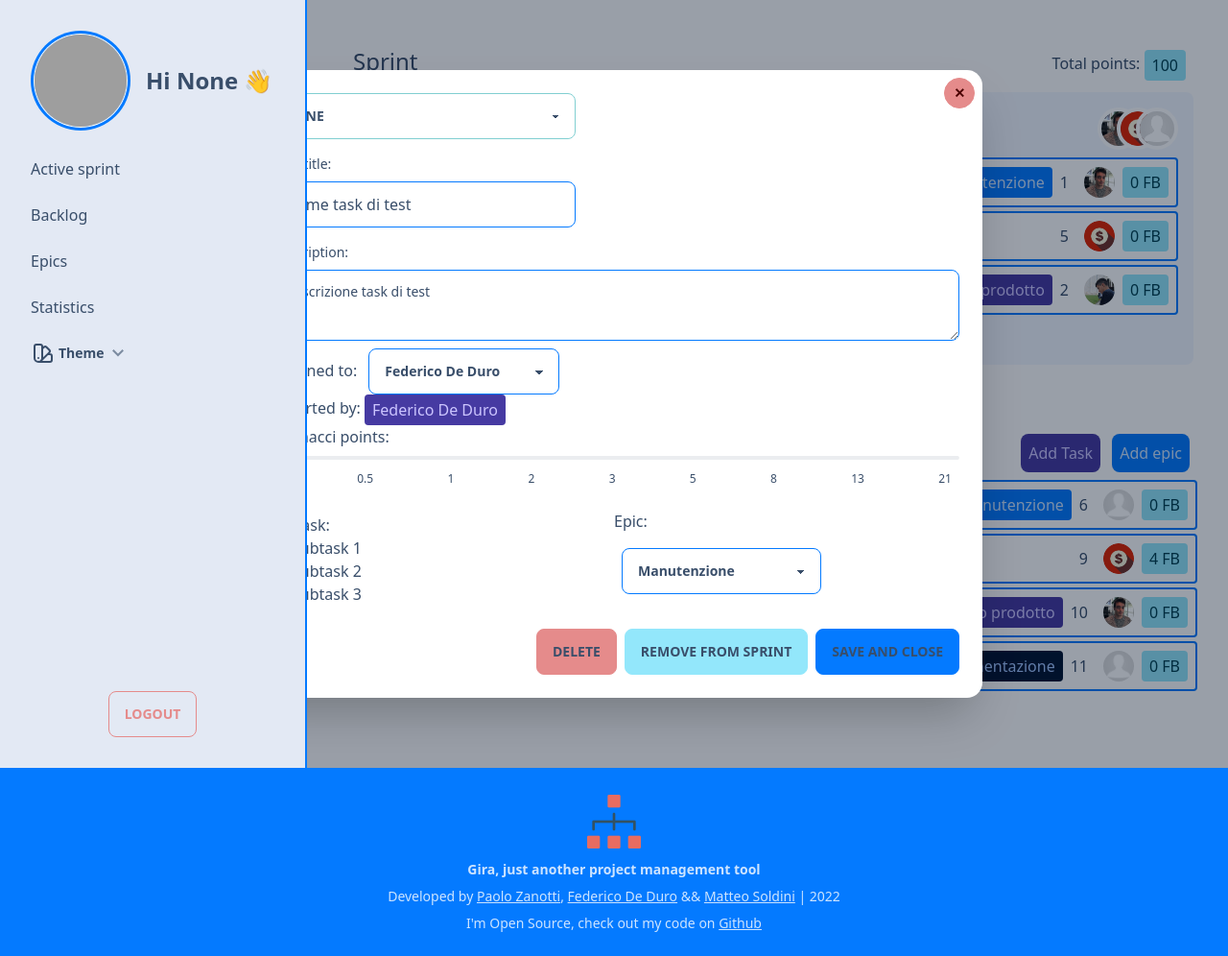
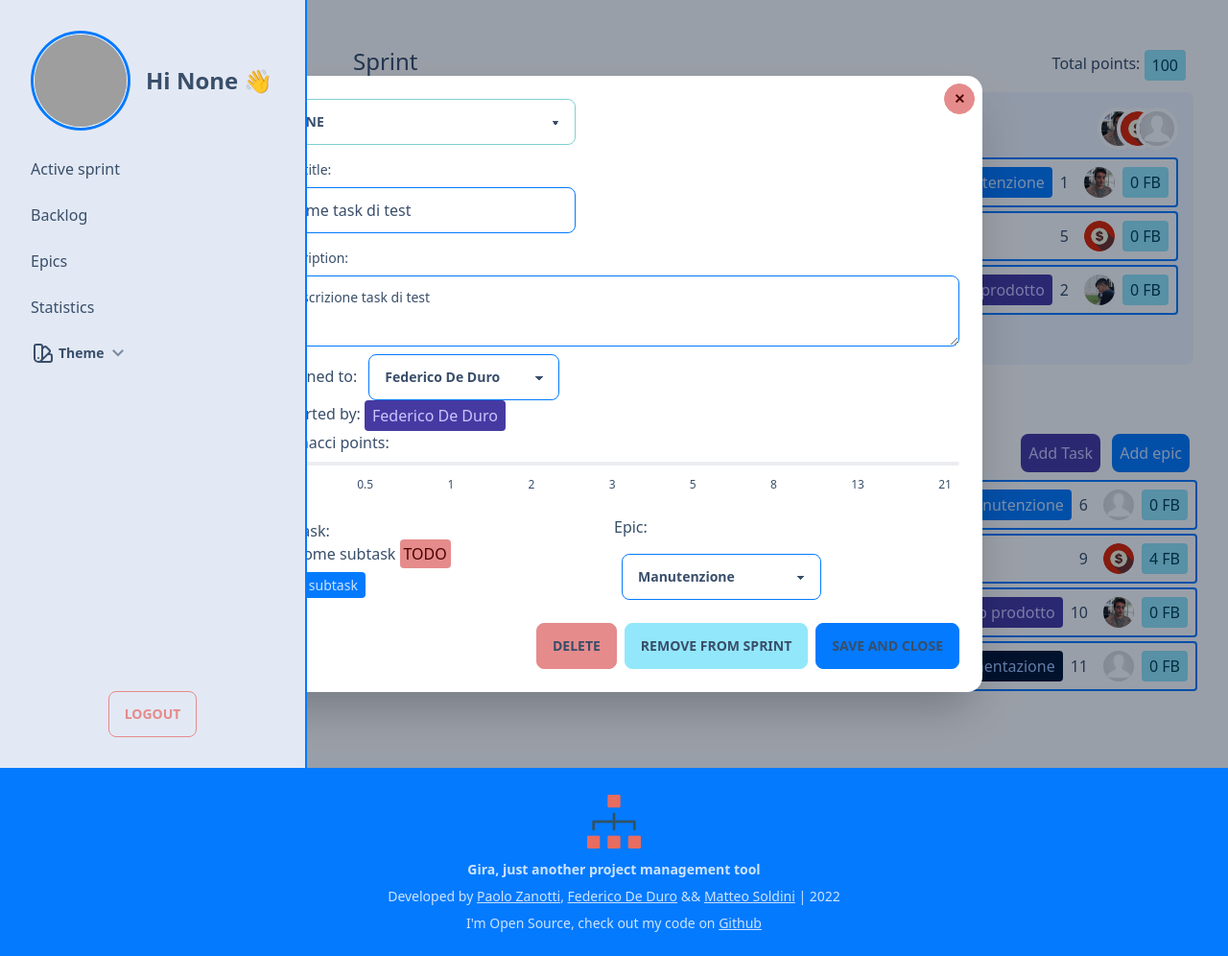
Before and after one commit to zanottipaolo/DB1-Agile, a Flask app: page /backlog in a window 1280 px wide, after a click that opens the changed part. Shown: the whole page at 96% size. Run offline with Flask 2, Linux system fonts and the light colour scheme; a user stored in the database is signed in; data comes from the database, SQL or seed files in the repository; some libraries are stand-ins or nearby versions; grey boxes are pictures that could not be loaded.

Commit message:
Add create subtask functionality

```diff
--- a/app.py
+++ b/app.py
@@ -222,7 +222,8 @@ def backlog():
 
         epics = Epic.query.filter(Epic.id != 0).all()
         total_points_of_sprint = 100  # Fare SUM di sprint_task.fibonacci_points
-        return render_template('backlog.html', tasks=tasks, current_sprint=current_sprint, backlog_task=backlog_task, sprint_task=sprint_task, epics=epics, total_points_of_sprint=total_points_of_sprint, is_closable=is_closable, today=today, days_remaning=days_remaning, developer=developer, isNotLogin=True)
+        subtasks = SubTask.query.all()
+        return render_template('backlog.html', subtasks=subtasks, tasks=tasks, current_sprint=current_sprint, backlog_task=backlog_task, sprint_task=sprint_task, epics=epics, total_points_of_sprint=total_points_of_sprint, is_closable=is_closable, today=today, days_remaning=days_remaning, developer=developer, isNotLogin=True)
     if request.method == 'POST' and 'create-new-task' in request.form:
         # add new task
         new_task = Task(request.form.get('name'),               # name
@@ -311,10 +312,18 @@ def backlog():
         in_sprint = request.form.get('in_sprint')
         if int(in_sprint) == 0:  # da backlog a sprint
             current_sprint = Sprint.query.filter_by(is_active=1).one()
-            app.logger.info(current_sprint)
             task_to_move.sprint = current_sprint.id
         else:  # da sprint a backlog
             task_to_move.sprint = None
+        db_session.commit()
+    if request.method == 'POST' and 'create-new-subtask' in request.form:
+        app.logger.info("Create new subtask")
+        father_task = request.form.get('father_task')
+        name = request.form.get('name')
+        description = request.form.get('description')
+        assigned_to = request.form.get('assigned_to')
+        new_subtask = SubTask(name, description, father_task, assigned_to)
+        db_session.add(new_subtask)
         db_session.commit()
         return redirect('/backlog')
 
--- a/static/script/backlog.js
+++ b/static/script/backlog.js
@@ -52,3 +52,17 @@ function closeModal() {
     var modal = document.getElementById("modalMoveTask");
     modal.classList.add('hidden');
 }
+
+function open_new_subtask(father_task) {
+    console.log(father_task);
+    document.getElementById("title_modal_subtask").innerHTML = "New subtask related to Task with id: " + father_task + "";
+    var modal = document.getElementById("modalNewSubTask");
+    document.getElementById("father_task").value = father_task;
+    location.href="#";
+    modal.classList.remove('hidden');
+}
+
+function closeModal_subtask() {
+    var modal = document.getElementById("modalNewSubTask");
+    modal.classList.add('hidden');
+}
--- a/templates/backlog.html
+++ b/templates/backlog.html
@@ -236,11 +236,21 @@
         <div class="grid grid-cols-2">
             <div>
                 <p class="mt-1">Subtask:</p>
-                <ul class="ml-6 list-disc">
-                    <li>Subtask 1</li>
-                    <li>Subtask 2</li>
-                    <li>Subtask 3</li>
+                <ul class="ml-6 mb-2 list-disc">
+                    {% for subtasks in subtasks %}
+                        {% if subtasks.task == task.id %}
+                            {% if subtasks.status == 'TODO'%}
+                                <li class="mb-2">{{ subtasks.name }} <span class="rounded p-1 bg-error text-error-content">{{ subtasks.status }}</span></li>
+                            {% elif subtasks.status == 'INPROGRESS'%}
+                                <li class="mb-2">{{ subtasks.name }} <span class="rounded p-1 bg-warning text-warning-content">{{ subtasks.status }}</span></li>
+                            {% elif subtasks.status == 'DONE'%}
+                                <li class="mb-2">{{ subtasks.name }} <span class="rounded p-1 bg-success text-success-content">{{ subtasks.status }}</span></li>
+                            {% endif %}
+                        {% endif %}
+                    {% endfor %}
                 </ul>
+                <a class="btn-sm py-1 px-2 btn-primary text-primary-content m-1 mt-2 rounded" onclick="open_new_subtask({{ task.id }})">Add subtask</a>
+
             </div>
             <div>
                 <p class="mb-2">Epic:</p>
@@ -456,6 +466,37 @@
     </form>
 </div>
 
+<div class="flex items-center justify-center fixed inset-0 overflow-y-auto w-auto hidden" id="modalNewSubTask">
+    <form class="border-2 border-primary modal-box w-100 px-8" id="create-new-subtask-form" action="backlog" method="post">
+        <a onclick="closeModal_subtask()" class="btn btn-sm btn-circle absolute btn-error right-2 top-2">✕</a>
+
+        <input type="hidden" id="father_task" name="father_task"/>
+
+        <h3 class="mb-2 font-bold text-lg" id="title_modal_subtask"></h3>
+
+        <div class="mb-2 form-control w-full max-w-xs">
+            <input type="text" name="name" placeholder="Subtask name" class="input input-bordered w-full max-w-xs" />
+        </div>
+
+        <div class="mb-2 form-control w-full max-w-xs">
+            <input type="text" name="description" placeholder="Subtask description" class="input input-bordered w-full max-w-xs" />
+        </div>
+
+        Assigned to:
+        <select name="assigned_to" class="ml-2 mt-2 select select-primary w-auto max-w-xs">
+            <option value="0">No one selected</option>
+            {% for developer in developer %}
+                <option value="{{ developer.id }}">{{ developer.name }} {{ developer.surname }}</option>
+            {% endfor %}
+        </select><br>
+
+        <div class="mt-2 modal-action">
+            <button type="submit" class="btn btn-primary" name="create-new-subtask" type="submit">Add new subtask</button>
+        </div>
+
+    </form>
+</div>
+
 {% endif %}
 
 {% endblock %}
```
